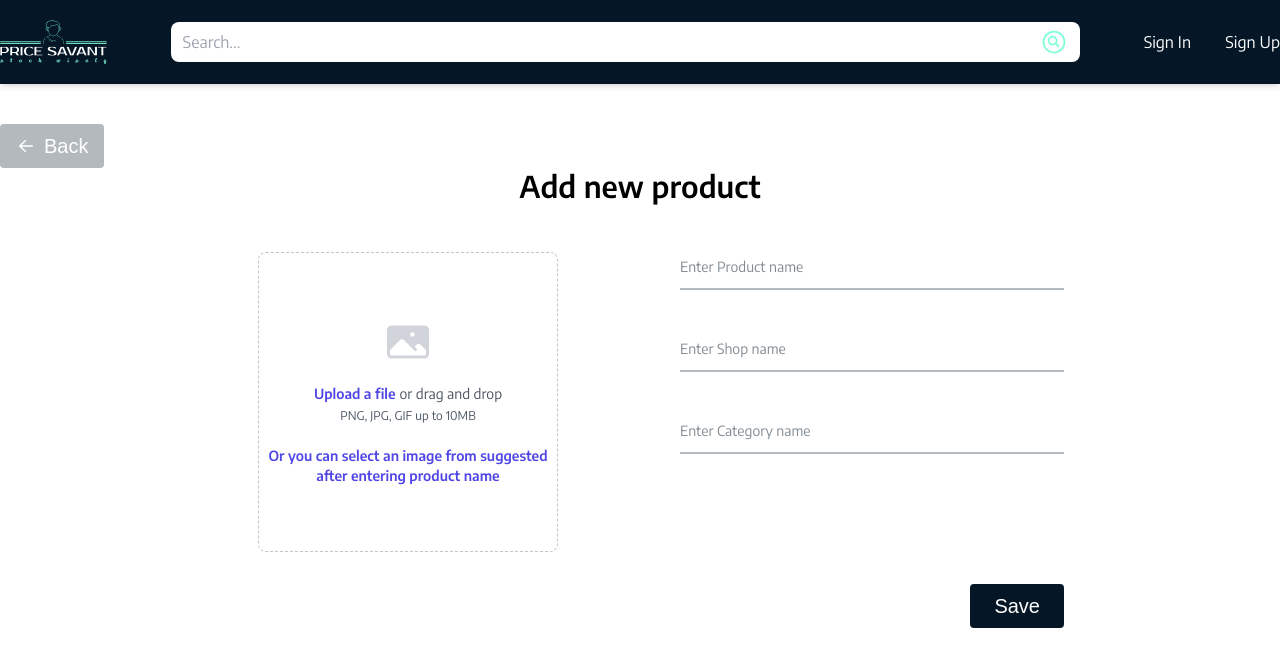
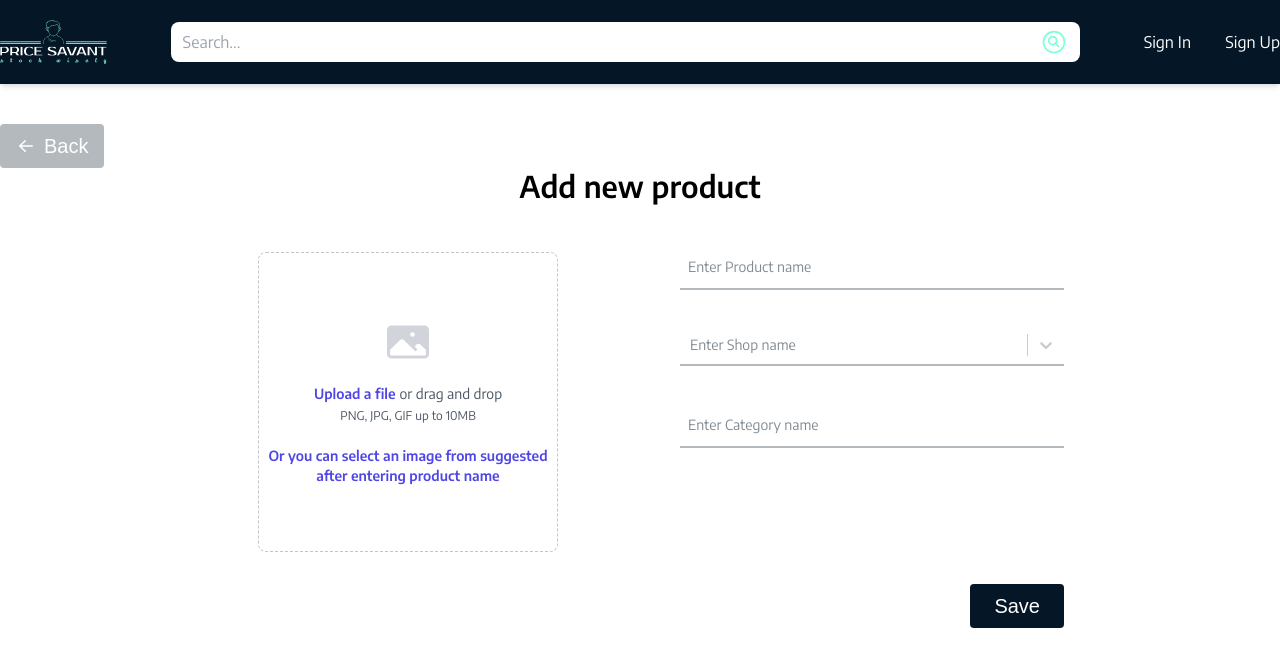
Before and after one commit to Konstantin212/price_savant, a Next.js app: page /products/new in a window 1280 px wide. Shown: the top 666 px of the page. Built offline with nearby package versions, Linux system fonts and the light colour scheme; a web font is replaced by a local one.

Commit message:
db create

```diff
--- /dev/null
+++ b/app/api/db/route.ts
@@ -0,0 +1,55 @@
+import { NextResponse } from 'next/server'
+import { db } from '@vercel/postgres'
+
+export async function GET() {
+  const client = await db.connect()
+
+  try {
+    await client.sql`
+    CREATE TABLE IF NOT EXISTS categories (
+      id SERIAL PRIMARY KEY,
+      name CHAR(100) NOT NULL,
+      "createdAt" TIMESTAMP WITH TIME ZONE DEFAULT CURRENT_TIMESTAMP
+    );
+
+    CREATE TABLE IF NOT EXISTS products (
+      id SERIAL PRIMARY KEY,
+      name CHAR(100) NOT NULL,
+      image BYTEA,
+      "createdAt" TIMESTAMP WITH TIME ZONE DEFAULT CURRENT_TIMESTAMP
+    );
+
+    CREATE TABLE IF NOT EXISTS shops (
+      id SERIAL PRIMARY KEY,
+      name CHAR(100) NOT NULL,
+      "createdAt" TIMESTAMP WITH TIME ZONE DEFAULT CURRENT_TIMESTAMP
+    );
+
+    CREATE TABLE IF NOT EXISTS users (
+      id SERIAL PRIMARY KEY,
+      "first_name" varchar,
+      "last_name" varchar,
+      "createdAt" TIMESTAMP WITH TIME ZONE DEFAULT CURRENT_TIMESTAMP
+    );
+
+    CREATE TABLE IF NOT EXISTS prices (
+      id SERIAL PRIMARY KEY,
+      price INTEGER NOT NULL,
+      product_id INTEGER,
+      shop_id INTEGER,
+      category_id INTEGER,
+      "createdAt" TIMESTAMP WITH TIME ZONE DEFAULT CURRENT_TIMESTAMP
+    );
+
+    ALTER TABLE "prices" ADD FOREIGN KEY ("shop_id") REFERENCES "shops" ("id");
+
+    ALTER TABLE "prices" ADD FOREIGN KEY ("category_id") REFERENCES "categories" ("id");
+
+    ALTER TABLE "prices" ADD FOREIGN KEY ("product_id") REFERENCES "products" ("id");
+    `
+  } catch (error) {
+    return NextResponse.json({ error })
+  }
+
+  return NextResponse.json({ status: 200 })
+}
--- a/app/page.tsx
+++ b/app/page.tsx
@@ -1,25 +1,9 @@
 import Main from '@/components/Main'
-import { sql } from '@vercel/postgres'
-import { createDB } from '@/lib/seeds'
 
 export const runtime = 'edge'
 export const preferredRegion = 'home'
 export const dynamic = 'force-dynamic'
 
 export default async function Home() {
-  let shops
-  try {
-    shops = await sql`SELECT * FROM shops`
-  } catch (e: any) {
-    if (e.message === `relation "products" does not exist`) {
-      console.log(
-        'Table does not exist, creating and seeding it with dummy data now...'
-      )
-      // Table is not created yet
-      await createDB()
-    } else {
-      throw e
-    }
-  }
   return <Main />
 }
--- /dev/null
+++ b/components/Atoms/Inputs/SelectInput.tsx
@@ -0,0 +1,71 @@
+import React from 'react'
+import { InputProps, SelectOption } from '@/components/Atoms/Inputs/inputTypes'
+import Select from 'react-select'
+import { CSSObjectWithLabel } from 'react-select/dist/declarations/src/types'
+
+interface SelectInputProps extends InputProps {
+  options: SelectOption[]
+  value: string
+  setFieldValue(
+    field: string,
+    value: any,
+    shouldValidate?: boolean | undefined
+  ): void
+}
+
+const selectStyles = {
+  control: (baseStyles: CSSObjectWithLabel) => ({
+    ...baseStyles,
+    borderColor: 'initial',
+    boxShadow: 'none',
+    outline: 'none',
+    border: 'none',
+  }),
+  placeholder: (baseStyles: CSSObjectWithLabel) => ({
+    ...baseStyles,
+    color: 'rgb(5 23 38 / 0.5)',
+  }),
+}
+
+const SelectInput = ({
+  wrapperClass,
+  suggestions,
+  setFieldValue,
+  options,
+  error,
+  id,
+  name,
+  handleBlur,
+  placeholder,
+  value,
+}: SelectInputProps) => {
+  const handleSelectChange = (item: SelectOption | null) => {
+    setFieldValue(name, item?.value)
+  }
+
+  return (
+    <div className={`${suggestions?.length ? 'relative' : ''} ${wrapperClass}`}>
+      <Select
+        id={id}
+        name={name}
+        options={options}
+        onChange={handleSelectChange}
+        onBlur={handleBlur}
+        placeholder={value ? placeholder : 'Enter ' + placeholder}
+        styles={selectStyles}
+        className={`${
+          error ? 'border-red-600' : ' border-primary/30'
+        } w-full border-b-2 text-sm  outline-none transition hover:border-secondary/40 focus:border-secondary`}
+      />
+      <p
+        className={`mt-2 text-xs text-red-600 ${
+          error ? 'opacity-100' : 'h-4 opacity-0'
+        }`}
+      >
+        {error}
+      </p>
+    </div>
+  )
+}
+
+export default SelectInput
--- a/components/Atoms/Inputs/TextInput.tsx
+++ b/components/Atoms/Inputs/TextInput.tsx
@@ -1,17 +1,8 @@
 import React from 'react'
-import { AutocompleteShops } from '@/components/ProductPage/ProductForm/methods'
+import { InputProps } from '@/components/Atoms/Inputs/inputTypes'
 
-interface Props {
+interface TextInputProps extends InputProps {
   value: string
-  id: string
-  wrapperClass?: string
-  name: string
-  error: string
-  placeholder: string
-  suggestions?: AutocompleteShops[] | undefined
-  handleChange(e: React.ChangeEvent<any>): void
-  handleBlur(e: React.ChangeEvent<any>): void
-  setSuggestion?(e: React.ChangeEvent<any>): void
 }
 
 const TextInput = ({
@@ -24,7 +15,7 @@ const TextInput = ({
   placeholder,
   suggestions,
   wrapperClass = '',
-}: Props) => {
+}: TextInputProps) => {
   return (
     <div className={`${suggestions?.length ? 'relative' : ''} ${wrapperClass}`}>
       <input
@@ -40,7 +31,7 @@ const TextInput = ({
       />
       <label
         htmlFor={id}
-        className={`relative cursor-text text-primary/50 transition-all ${
+        className={`relative ml-2 cursor-text text-primary/50 transition-all ${
           value ? '-top-4 ml-1 bg-white px-3 text-xs' : '-top-9  text-sm'
         }`}
       >
--- /dev/null
+++ b/components/Atoms/Inputs/inputTypes.ts
@@ -0,0 +1,17 @@
+import { AutocompleteShops } from '@/components/ProductPage/ProductForm/methods'
+import React from 'react'
+export type SelectOption = { value: string; label: string }
+
+export interface InputProps {
+  id: string
+  wrapperClass?: string
+  name: string
+  error: string
+  placeholder: string
+  suggestions?: AutocompleteShops[] | undefined
+  handleChange?(
+    e: React.ChangeEvent<HTMLInputElement> | SelectOption | null
+  ): void
+  handleBlur(e: React.ChangeEvent<any>): void
+  setSuggestion?(e: React.ChangeEvent<any>): void
+}
--- a/components/ProductPage/ProductForm/index.tsx
+++ b/components/ProductPage/ProductForm/index.tsx
@@ -1,16 +1,20 @@
-'use client'
-
 import React from 'react'
 import { FormValues } from '@/components/ProductPage'
 import TextInput from '@/components/Atoms/Inputs/TextInput'
 import { FormikErrors, FormikTouched } from 'formik/dist/types'
 import { fetchImages } from '@/components/ProductPage/ProductForm/methods'
+import SelectInput from '@/components/Atoms/Inputs/SelectInput'
 
 interface Props {
   values: FormValues
   touched: FormikTouched<FormValues>
   errors: FormikErrors<FormValues>
   handleChange(e: React.ChangeEvent<any>): void
+  setFieldValue(
+    field: string,
+    value: any,
+    shouldValidate?: boolean | undefined
+  ): void
   setGeneratedImages(images: string[]): void
   handleBlur(e: React.ChangeEvent<any>): void
 }
@@ -18,27 +22,17 @@ interface Props {
 const ProductForm = ({
   values,
   handleChange,
+  setFieldValue,
   setGeneratedImages,
   handleBlur,
   touched,
   errors,
 }: Props) => {
-  // const [shopSuggestions, setSuggestions] = useState<any>()
-
   const fetchImagesOnBlur = async (e: React.ChangeEvent<HTMLInputElement>) => {
     handleBlur(e)
 
     await fetchImages(e, setGeneratedImages)
   }
-
-  // const fetchCompanySuggestions = (e: React.ChangeEvent<HTMLInputElement>) => {
-  //   const { value } = e.target
-  //   handleChange(e)
-  //
-  //   fetchShopNameSuggestions(value, (fetchedSuggestions: any) =>
-  //     setSuggestions(fetchedSuggestions)
-  //   )
-  // }
 
   return (
     <div className='mt-10 box-border w-1/2 px-10'>
@@ -53,15 +47,18 @@ const ProductForm = ({
           touched.productName && errors.productName ? errors.productName : ''
         }
       />
-      <TextInput
+      <SelectInput
+        options={[
+          { label: 'option 1', value: 'option value' },
+          { label: 'option 2', value: 'option value 2' },
+        ]}
         id='shopName'
         name='shopName'
+        setFieldValue={setFieldValue}
         value={values.shopName}
-        handleChange={handleChange}
         handleBlur={handleBlur}
         placeholder='Shop name'
         wrapperClass='mt-3'
-        // suggestions={shopSuggestions}
         error={touched.shopName && errors.shopName ? errors.shopName : ''}
       />
       <TextInput
--- a/components/ProductPage/ProductPhoto/GeneratedPhoto.tsx
+++ b/components/ProductPage/ProductPhoto/GeneratedPhoto.tsx
@@ -4,17 +4,26 @@ import Image from 'next/image'
 interface Props {
   generatedImages: string[]
   setPreviewImage(e: string | null): void
+  setFieldValue(
+    field: string,
+    value: any,
+    shouldValidate?: boolean | undefined
+  ): void
 }
 
-const GeneratedPhoto = ({ generatedImages, setPreviewImage }: Props) => {
+const GeneratedPhoto = ({
+  generatedImages,
+  setPreviewImage,
+  setFieldValue,
+}: Props) => {
+  const handlePreviewImage = (photo: string) => () => {
+    setFieldValue('image', photo)
+    setPreviewImage(photo)
+  }
   return (
     <div className='col-span-12 flex justify-between'>
       {generatedImages.map((photo) => (
-        <button
-          type='button'
-          key={photo}
-          onClick={() => setPreviewImage(photo)}
-        >
+        <button type='button' key={photo} onClick={handlePreviewImage(photo)}>
           <Image
             src={photo}
             alt='product'
--- a/components/ProductPage/ProductPhoto/index.tsx
+++ b/components/ProductPage/ProductPhoto/index.tsx
@@ -100,6 +100,7 @@ const ProductPhoto = ({ image, setFieldValue, generatedImages }: Props) => {
       <GeneratedPhoto
         generatedImages={generatedImages}
         setPreviewImage={setPreviewImage}
+        setFieldValue={setFieldValue}
       />
     </div>
   )
--- a/components/ProductPage/index.tsx
+++ b/components/ProductPage/index.tsx
@@ -55,6 +55,7 @@ const ProductPage = () => {
       <ProductForm
         setGeneratedImages={setGeneratedImages}
         handleChange={handleChange}
+        setFieldValue={setFieldValue}
         handleBlur={handleBlur}
         values={values}
         errors={errors}
--- a/package.json
+++ b/package.json
@@ -32,6 +32,7 @@
     "postcss": "8.4.22",
     "react": "18.2.0",
     "react-dom": "18.2.0",
+    "react-select": "^5.7.3",
     "react-toastify": "^9.1.3",
     "tailwindcss": "3.3.1",
     "typescript": "5.0.4"
```
Also changed, not shown: 1 other file (tests, documents, lock files or other folders).
